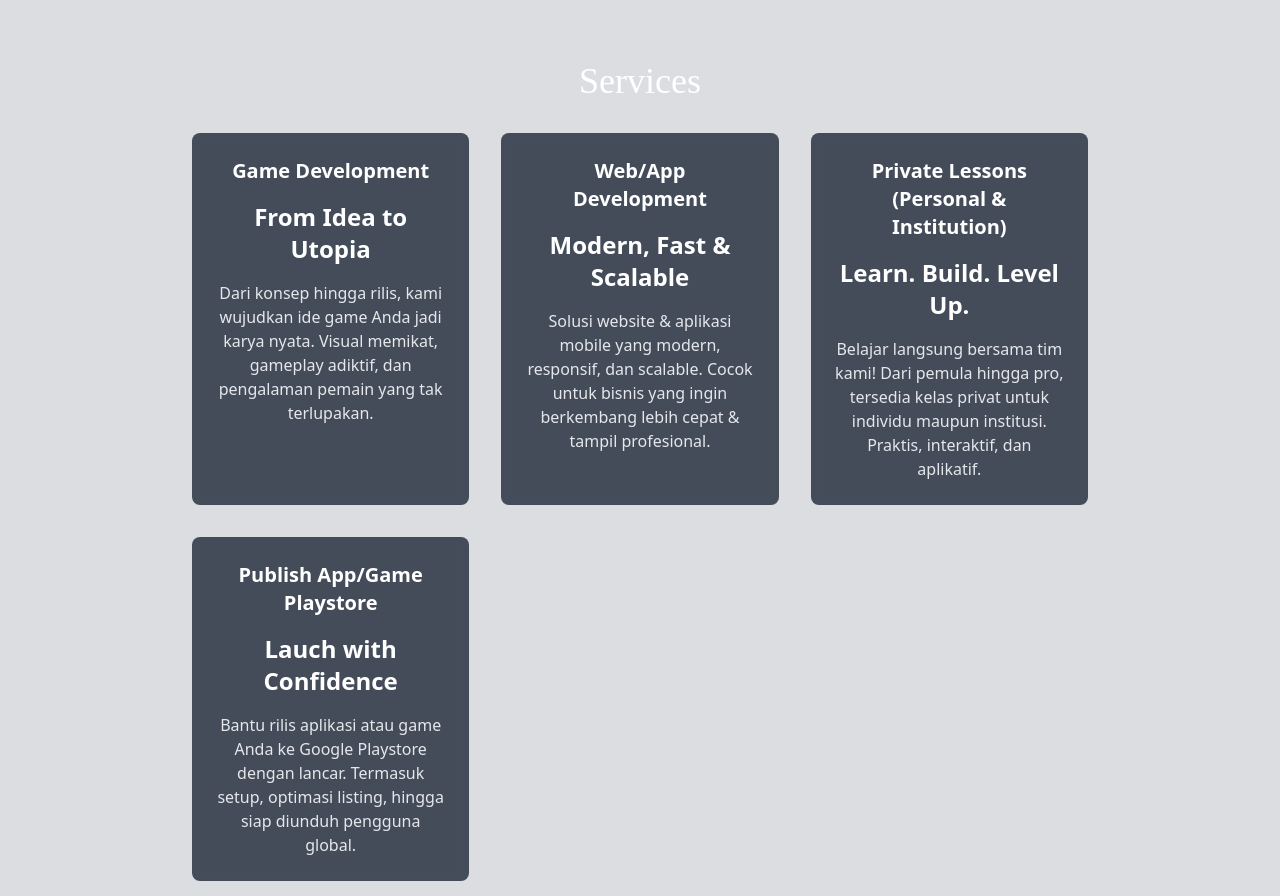
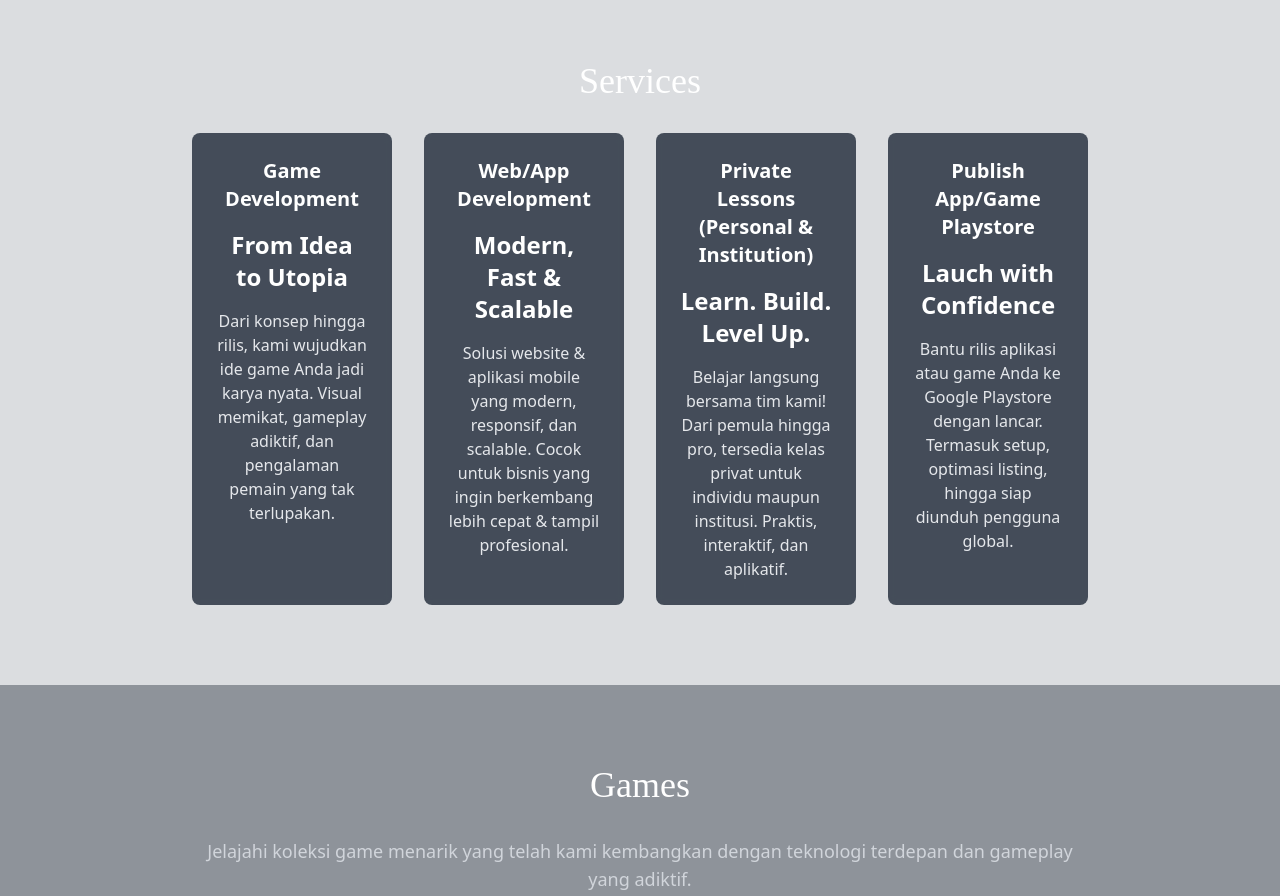
Before and after one commit to marzaananda/ALG-WEB.io, a website: page src/index.html in a window 1280 px wide. Shown: the part 2360-3256 px from the top of the page. Drawn offline with nearby package versions, Linux system fonts and the light colour scheme; files that its build step writes are made by us from their sources; a web font is replaced by a local one.

Commit message:
Update Colmn

```diff
--- a/src/index.html
+++ b/src/index.html
@@ -221,7 +221,7 @@
         <section id="pricing" class="relative z-10 py-20 px-4 bg-gray-600/20">
         <div class="max-w-4xl mx-auto text-center text-white">
             <h2 class="text-3xl md:text-4xl font-display mb-8">Services</h2>
-            <div class="grid md:grid-cols-3 gap-8">
+            <div class="grid md:grid-cols-4 gap-8">
             <div class="bg-gray-800/80 p-6 rounded-lg backdrop-blur-sm hover:bg-gray-800/90 transition-all duration-300">
                 <h3 class="text-xl font-semibold mb-4">Game Development</h3>
                 <p class="text-2xl font-bold mb-4">From Idea to Utopia</p>
```
